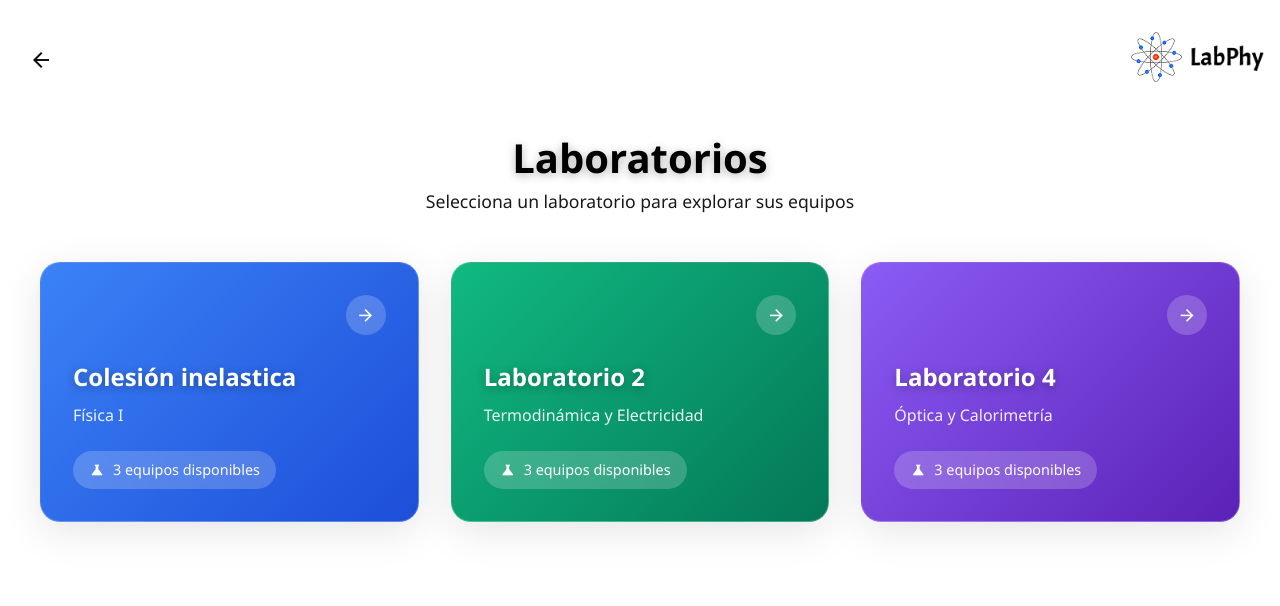
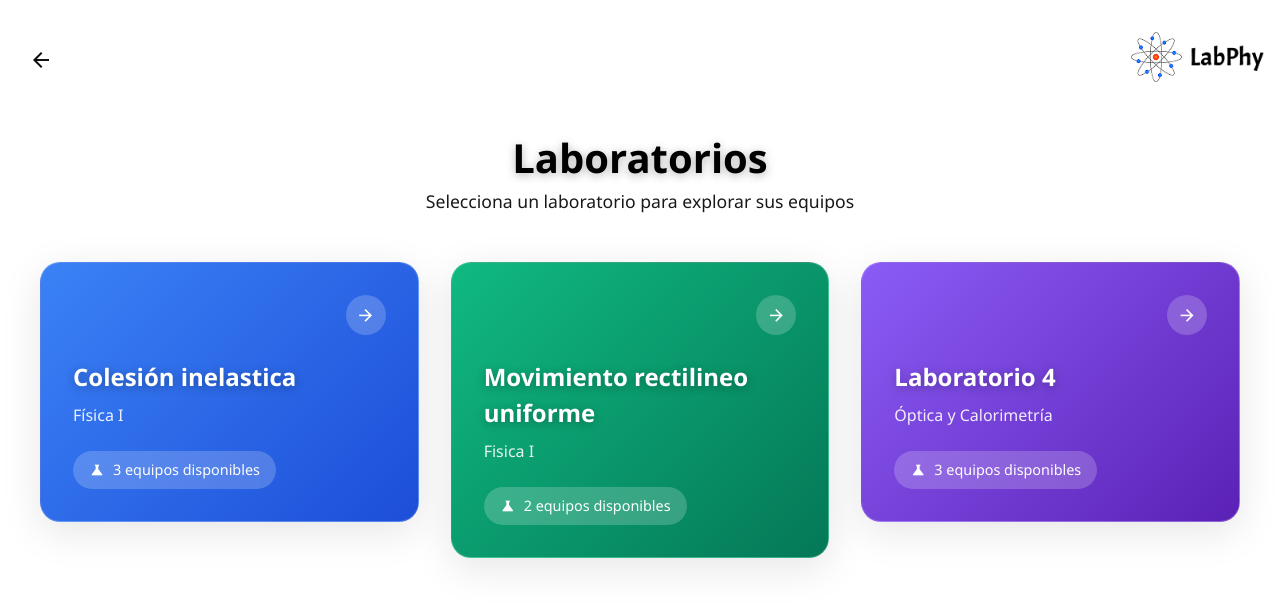
Before and after one commit to Dante1128/LabPhy, a React (Vite) app: page /laboratorios in a window 1280 px wide. Shown: the top 606 px of the page. Built offline with nearby package versions, Linux system fonts and the light colour scheme.

Commit message:
¨Ultimocambio¨

```diff
--- a/src/components/Laboratorios.jsx
+++ b/src/components/Laboratorios.jsx
@@ -17,13 +17,13 @@ const laboratorios = [
     icon: ""
   },
   {
-    name: "Laboratorio 2",
+    name: "Movimiento rectilineo uniforme",
     route: "/laboratorio/2",
-    description: "Termodinámica y Electricidad",
+    description: "Fisica I",
     componentes: [
-      "capacitor-placas-paralelas",
-      "dilatometro-reloj",
-      "termometro-digital"
+      "banco-dinamica",
+      "interface-computadora-pasco"
+
     ],
     color: "from-green-500 to-green-700",
     icon: ""
```
